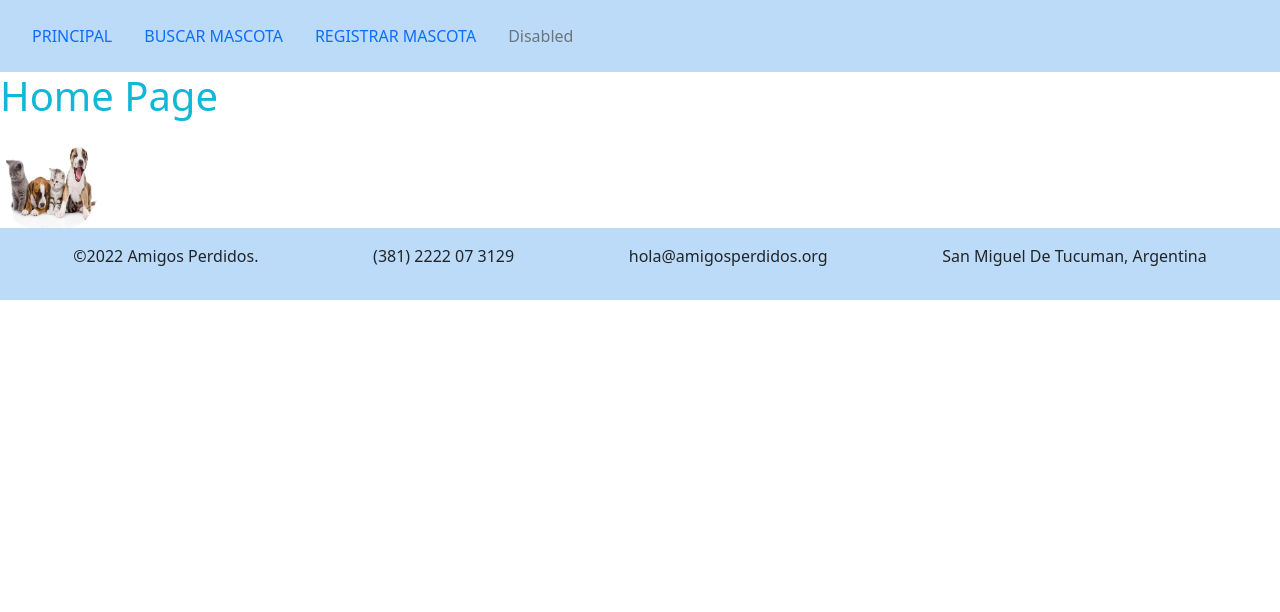
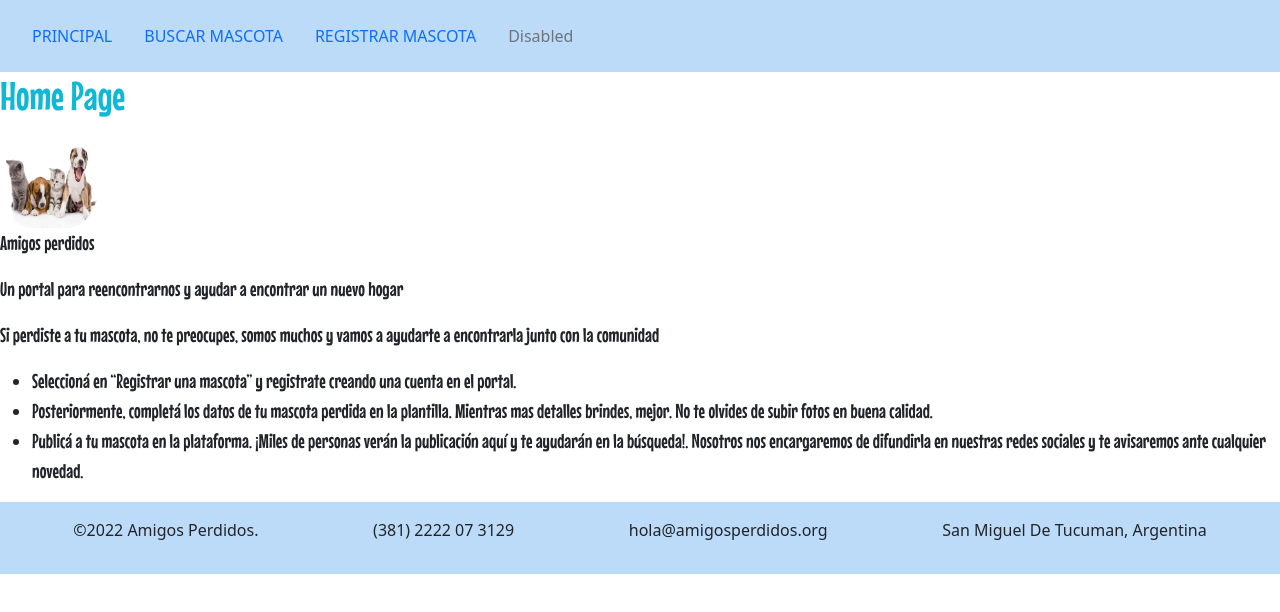
Before and after one commit to alvarorsor/Trabajo-Final-programacionWeb, a React (Create React App) app: page / in a window 1280 px wide. Shown: the top 612 px of the page. Built offline with nearby package versions, Linux system fonts and the light colour scheme.

Commit message:
se agrego estilos y texto a la seccion "home"

```diff
--- a/public/styles.css
+++ b/public/styles.css
@@ -27,6 +27,11 @@ img{
     margin:1rem;
     display: flex;
     justify-content: space-between;
+}
+
+.principal{
+    font-family: 'Mouse Memoirs', sans-serif;
+    font-size: 20px;
 }
 
 
--- a/src/components/Home.js
+++ b/src/components/Home.js
@@ -2,10 +2,32 @@ import React from "react"
 import imagenPerros from "../images/perros.png"
 function Home() {
     return (
-        <div>
+<div class="principal">
+
+    <div class="principal--seccion--izquierda">
+
         <h1>Home Page</h1>
         <img src={imagenPerros} />
-        </div>
+        <p>Amigos perdidos</p>
+        <p>Un portal para reencontrarnos y ayudar a encontrar un nuevo hogar</p>
+
+    </div>
+
+
+    <div class="principal--seccion--derecha">
+
+        <p>Si perdiste a tu mascota, no te preocupes, somos muchos y vamos a ayudarte a encontrarla junto con la comunidad</p>
+        <ul>
+            <li>Seleccioná en “Registrar una mascota” y registrate creando una cuenta en el portal.</li>
+            <li>Posteriormente, completá los datos de tu mascota perdida en la plantilla. Mientras mas detalles brindes, mejor. No te olvides de subir fotos en buena calidad.</li>
+            <li>Publicá a tu mascota en la plataforma. ¡Miles de personas verán la publicación aquí y te ayudarán en la búsqueda!. Nosotros nos encargaremos de difundirla en nuestras redes sociales y te avisaremos ante cualquier novedad.</li>
+        </ul>
+
+     </div>
+
+
+
+ </div>
     )
 }
 
```
